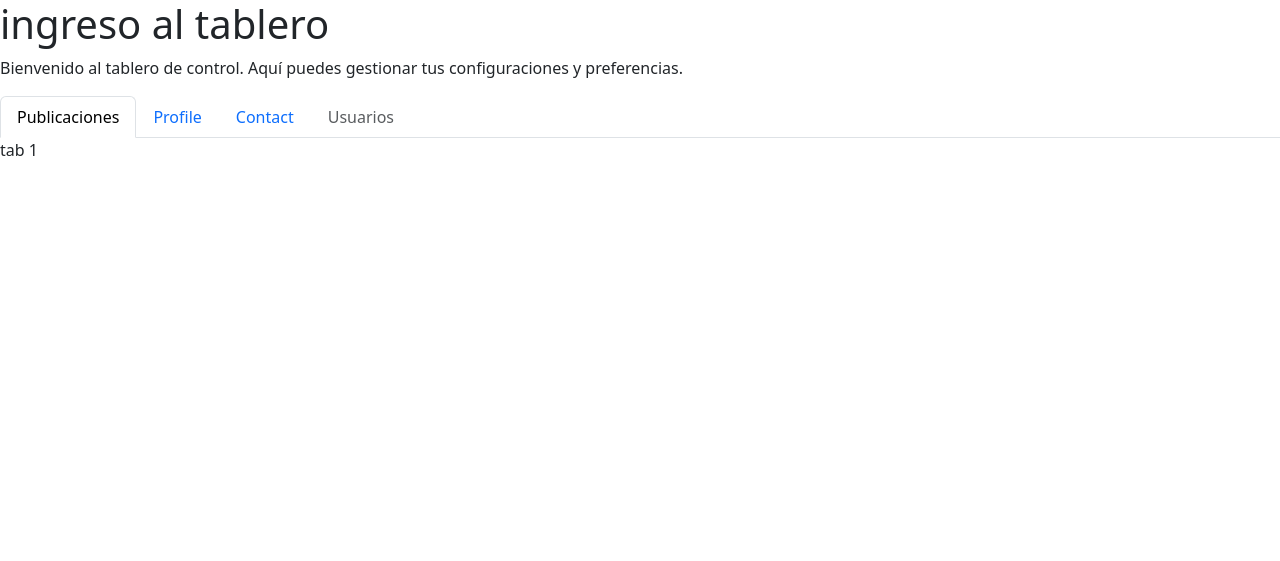
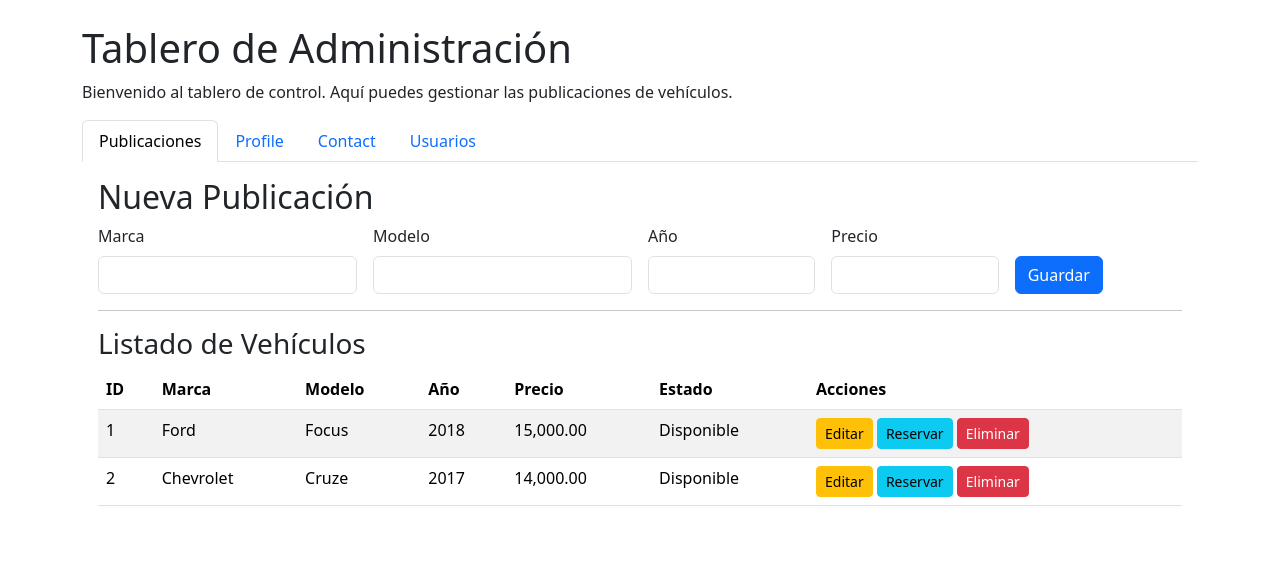
Before and after one commit to sergioserbluk/conphp, a PHP site: page /scripts/dashboard.php in a window 1280 px wide. Shown: the top 561 px of the page. Run offline with PHP 8.4, Linux system fonts and the light colour scheme.

Commit message:
Implement vehicle management dashboard

```diff
--- /dev/null
+++ b/db/vehiculos.json
@@ -0,0 +1,18 @@
+[
+  {
+    "id": 1,
+    "marca": "Ford",
+    "modelo": "Focus",
+    "anio": 2018,
+    "precio": 15000,
+    "reservado": false
+  },
+  {
+    "id": 2,
+    "marca": "Chevrolet",
+    "modelo": "Cruze",
+    "anio": 2017,
+    "precio": 14000,
+    "reservado": false
+  }
+]
--- a/scripts/dashboard.php
+++ b/scripts/dashboard.php
@@ -1,3 +1,54 @@
+<?php
+require_once __DIR__ . '/vehiculoService.php';
+
+$accion = $_POST['accion'] ?? $_GET['accion'] ?? null;
+
+if ($_SERVER['REQUEST_METHOD'] === 'POST') {
+    if ($accion === 'agregar') {
+        $nuevo = [
+            'marca' => $_POST['marca'],
+            'modelo' => $_POST['modelo'],
+            'anio' => (int)$_POST['anio'],
+            'precio' => (float)$_POST['precio'],
+            'reservado' => false
+        ];
+        agregarVehiculo($nuevo);
+    } elseif ($accion === 'actualizar') {
+        $id = (int)$_POST['id'];
+        $datos = [
+            'marca' => $_POST['marca'],
+            'modelo' => $_POST['modelo'],
+            'anio' => (int)$_POST['anio'],
+            'precio' => (float)$_POST['precio']
+        ];
+        actualizarVehiculo($id, $datos);
+    }
+    header('Location: dashboard.php');
+    exit;
+}
+
+if ($accion === 'eliminar' && isset($_GET['id'])) {
+    eliminarVehiculo((int)$_GET['id']);
+    header('Location: dashboard.php');
+    exit;
+}
+
+if ($accion === 'reservar' && isset($_GET['id'])) {
+    $veh = obtenerVehiculo((int)$_GET['id']);
+    if ($veh) {
+        cambiarEstadoReservado($veh['id'], !$veh['reservado']);
+    }
+    header('Location: dashboard.php');
+    exit;
+}
+
+$vehiculoEditar = null;
+if ($accion === 'editar' && isset($_GET['id'])) {
+    $vehiculoEditar = obtenerVehiculo((int)$_GET['id']);
+}
+
+$vehiculos = cargarVehiculos();
+?>
 <!DOCTYPE html>
 <html lang="es">
 <head>
@@ -5,30 +56,96 @@
     <meta name="viewport" content="width=device-width, initial-scale=1.0">
     <link href="https://cdn.jsdelivr.net/npm/bootstrap@5.3.7/dist/css/bootstrap.min.css" rel="stylesheet" integrity="sha384-LN+7fdVzj6u52u30Kp6M/trliBMCMKTyK833zpbD+pXdCLuTusPj697FH4R/5mcr" crossorigin="anonymous">
     <script src="https://cdn.jsdelivr.net/npm/bootstrap@5.3.7/dist/js/bootstrap.bundle.min.js" integrity="sha384-ndDqU0Gzau9qJ1lfW4pNLlhNTkCfHzAVBReH9diLvGRem5+R9g2FzA8ZGN954O5Q" crossorigin="anonymous"></script>
-    <title>Document</title>
+    <title>Dashboard</title>
 </head>
-<body>
-    <h1>ingreso al tablero</h1>
-    <p>Bienvenido al tablero de control. Aquí puedes gestionar tus configuraciones y preferencias.</p>
+<body class="container py-4">
+    <h1>Tablero de Administración</h1>
+    <p>Bienvenido al tablero de control. Aquí puedes gestionar las publicaciones de vehículos.</p>
     <ul class="nav nav-tabs" id="myTab" role="tablist">
         <li class="nav-item" role="presentation">
-    <button class="nav-link active" id="home-tab" data-bs-toggle="tab" data-bs-target="#home-tab-pane" type="button" role="tab" aria-controls="home-tab-pane" aria-selected="true">Publicaciones</button>
+            <button class="nav-link active" id="pub-tab" data-bs-toggle="tab" data-bs-target="#pub" type="button" role="tab" aria-controls="pub" aria-selected="true">Publicaciones</button>
         </li>
         <li class="nav-item" role="presentation">
-    <button class="nav-link" id="profile-tab" data-bs-toggle="tab" data-bs-target="#profile-tab-pane" type="button" role="tab" aria-controls="profile-tab-pane" aria-selected="false">Profile</button>
+            <button class="nav-link" id="profile-tab" data-bs-toggle="tab" data-bs-target="#profile" type="button" role="tab" aria-controls="profile" aria-selected="false">Profile</button>
         </li>
         <li class="nav-item" role="presentation">
-    <button class="nav-link" id="contact-tab" data-bs-toggle="tab" data-bs-target="#contact-tab-pane" type="button" role="tab" aria-controls="contact-tab-pane" aria-selected="false">Contact</button>
+            <button class="nav-link" id="contact-tab" data-bs-toggle="tab" data-bs-target="#contact" type="button" role="tab" aria-controls="contact" aria-selected="false">Contact</button>
         </li>
         <li class="nav-item" role="presentation">
-    <button class="nav-link" id="disabled-tab" data-bs-toggle="tab" data-bs-target="#disabled-tab-pane" type="button" role="tab" aria-controls="disabled-tab-pane" aria-selected="false" disabled>Usuarios</button>
+            <button class="nav-link" id="users-tab" data-bs-toggle="tab" data-bs-target="#users" type="button" role="tab" aria-controls="users" aria-selected="false">Usuarios</button>
         </li>
     </ul>
     <div class="tab-content" id="myTabContent">
-  <div class="tab-pane fade show active" id="home-tab-pane" role="tabpanel" aria-labelledby="home-tab" tabindex="0">tab 1</div>
-  <div class="tab-pane fade" id="profile-tab-pane" role="tabpanel" aria-labelledby="profile-tab" tabindex="0">tab 2</div>
-  <div class="tab-pane fade" id="contact-tab-pane" role="tabpanel" aria-labelledby="contact-tab" tabindex="0">tab 3</div>
-  <div class="tab-pane fade" id="disabled-tab-pane" role="tabpanel" aria-labelledby="disabled-tab" tabindex="0">tab 4</div>
+        <div class="tab-pane fade show active p-3" id="pub" role="tabpanel" aria-labelledby="pub-tab" tabindex="0">
+            <h2><?php echo $vehiculoEditar ? 'Editar Vehículo' : 'Nueva Publicación'; ?></h2>
+            <form method="post" class="row g-3">
+                <?php if ($vehiculoEditar): ?>
+                    <input type="hidden" name="accion" value="actualizar">
+                    <input type="hidden" name="id" value="<?php echo $vehiculoEditar['id']; ?>">
+                <?php else: ?>
+                    <input type="hidden" name="accion" value="agregar">
+                <?php endif; ?>
+                <div class="col-md-3">
+                    <label class="form-label">Marca</label>
+                    <input type="text" name="marca" class="form-control" value="<?php echo $vehiculoEditar['marca'] ?? ''; ?>" required>
+                </div>
+                <div class="col-md-3">
+                    <label class="form-label">Modelo</label>
+                    <input type="text" name="modelo" class="form-control" value="<?php echo $vehiculoEditar['modelo'] ?? ''; ?>" required>
+                </div>
+                <div class="col-md-2">
+                    <label class="form-label">Año</label>
+                    <input type="number" name="anio" class="form-control" value="<?php echo $vehiculoEditar['anio'] ?? ''; ?>" required>
+                </div>
+                <div class="col-md-2">
+                    <label class="form-label">Precio</label>
+                    <input type="number" step="0.01" name="precio" class="form-control" value="<?php echo $vehiculoEditar['precio'] ?? ''; ?>" required>
+                </div>
+                <div class="col-md-2 align-self-end">
+                    <button type="submit" class="btn btn-primary">Guardar</button>
+                    <?php if ($vehiculoEditar): ?>
+                        <a href="dashboard.php" class="btn btn-secondary">Cancelar</a>
+                    <?php endif; ?>
+                </div>
+            </form>
+            <hr>
+            <h3>Listado de Vehículos</h3>
+            <table class="table table-striped">
+                <thead>
+                    <tr>
+                        <th>ID</th>
+                        <th>Marca</th>
+                        <th>Modelo</th>
+                        <th>Año</th>
+                        <th>Precio</th>
+                        <th>Estado</th>
+                        <th>Acciones</th>
+                    </tr>
+                </thead>
+                <tbody>
+                    <?php foreach ($vehiculos as $v): ?>
+                    <tr>
+                        <td><?php echo $v['id']; ?></td>
+                        <td><?php echo htmlspecialchars($v['marca']); ?></td>
+                        <td><?php echo htmlspecialchars($v['modelo']); ?></td>
+                        <td><?php echo $v['anio']; ?></td>
+                        <td><?php echo number_format($v['precio'], 2); ?></td>
+                        <td><?php echo $v['reservado'] ? 'Reservado' : 'Disponible'; ?></td>
+                        <td>
+                            <a class="btn btn-sm btn-warning" href="?accion=editar&id=<?php echo $v['id']; ?>">Editar</a>
+                            <a class="btn btn-sm btn-info" href="?accion=reservar&id=<?php echo $v['id']; ?>">
+                                <?php echo $v['reservado'] ? 'Liberar' : 'Reservar'; ?>
+                            </a>
+                            <a class="btn btn-sm btn-danger" href="?accion=eliminar&id=<?php echo $v['id']; ?>" onclick="return confirm('¿Eliminar vehículo?');">Eliminar</a>
+                        </td>
+                    </tr>
+                    <?php endforeach; ?>
+                </tbody>
+            </table>
+        </div>
+        <div class="tab-pane fade p-3" id="profile" role="tabpanel" aria-labelledby="profile-tab" tabindex="0">Sección en construcción</div>
+        <div class="tab-pane fade p-3" id="contact" role="tabpanel" aria-labelledby="contact-tab" tabindex="0">Sección en construcción</div>
+        <div class="tab-pane fade p-3" id="users" role="tabpanel" aria-labelledby="users-tab" tabindex="0">Gestión de usuarios próximamente</div>
     </div>
 </body>
 </html>
```
Also changed, not shown: scripts/vehiculoService.php (added, +68 -0 lines). Lines whose indentation alone changed are shown as unchanged.
